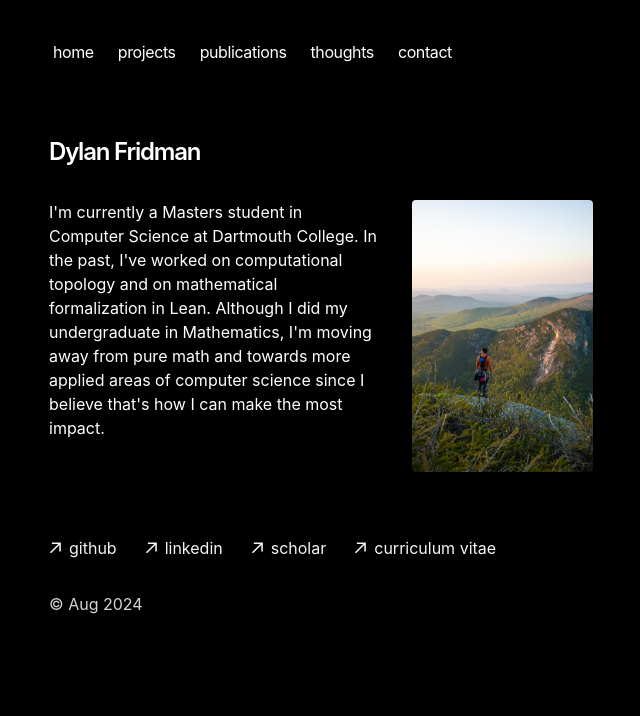
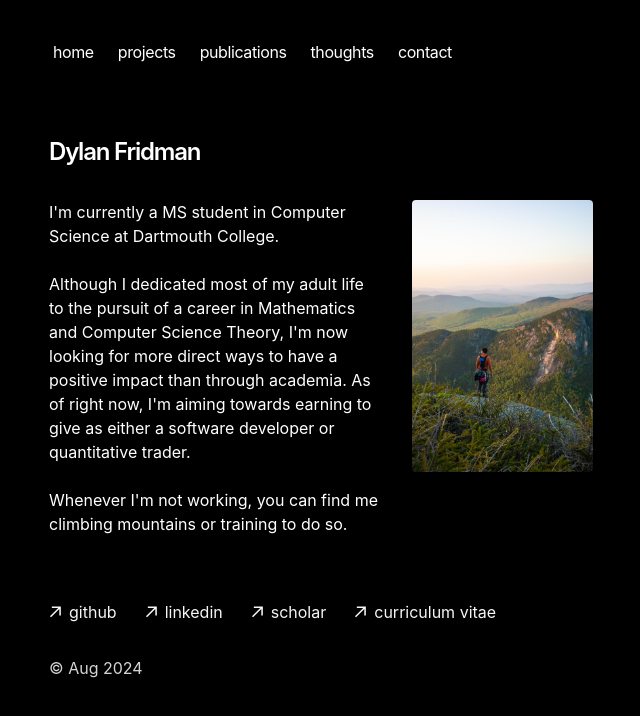
Before and after one commit to Raikhen/portfolio, a Next.js app: page / in a window 1280 px wide. Shown: the top 716 px of the page, without its empty margins (319-959 px from the left). Built offline with nearby package versions, Linux system fonts and the light colour scheme.

Commit message:
Update home text

```diff
--- a/app/blog/posts/evil-default.mdx
+++ b/app/blog/posts/evil-default.mdx
@@ -26,7 +26,7 @@ to believe that we are special as far as morality is concerned. Thus, we are lef
 fact that we will probably be judged as monsters.
 
 Now, one could argue that people shouldn't be judged by the standard of the future,
-that everyone should be measured by the rule of the time in which they lived.
+that everyone should be measured by the standard of the time in which they lived.
 However, I find this argument to be an excuse to not think deeply about the issue. Although one can
 judge relatively, pain is absolute. Being whipped until your back is unrecognizable used to hurt as much
 as it would hurt now. Losing your child because someone despised the color of their skin
--- a/app/page.tsx
+++ b/app/page.tsx
@@ -7,18 +7,30 @@ export default function Page() {
         Dylan Fridman
       </h1>
       <div className="grid grid-cols-3 space-x-8">
-        <p className="mb-4 col-span-2">
-          {`I'm currently a Masters student in Computer Science at Dartmouth College. In the past,
+        <div className="col-span-2 flex flex-col gap-6">
+          <p>
+            I'm currently a MS student in Computer Science at Dartmouth College.
+          </p>
+          <p>
+            Although I dedicated most of my adult life to the pursuit of a career in
+            Mathematics and Computer Science Theory, I'm now looking for more direct ways to
+            have a positive impact than through academia. As of right now, I'm aiming towards
+            earning to give as either a software developer or quantitative trader.
+          </p>
+          <p>
+            Whenever I'm not working, you can find me climbing mountains or training to do so.
+          </p>
+          {/*`I'm currently a Masters student in Computer Science at Dartmouth College. In the past,
           I've worked on computational topology and on mathematical formalization in Lean.
           Although I did my undergraduate in Mathematics, I'm moving away from pure math and towards
-          more applied areas of computer science since I believe that's how I can make the most impact.`}
-        </p>
+          more applied areas of computer science since I believe that's how I can make the most impact.`*/}
+        </div>
         <div className="col-span-1">
           <Image
             src="/images/dylan.jpg"
             alt="Dylan Fridman"
             width={1000}
-            height={10000}
+            height={300}
             className="rounded"
           />
         </div>
```
